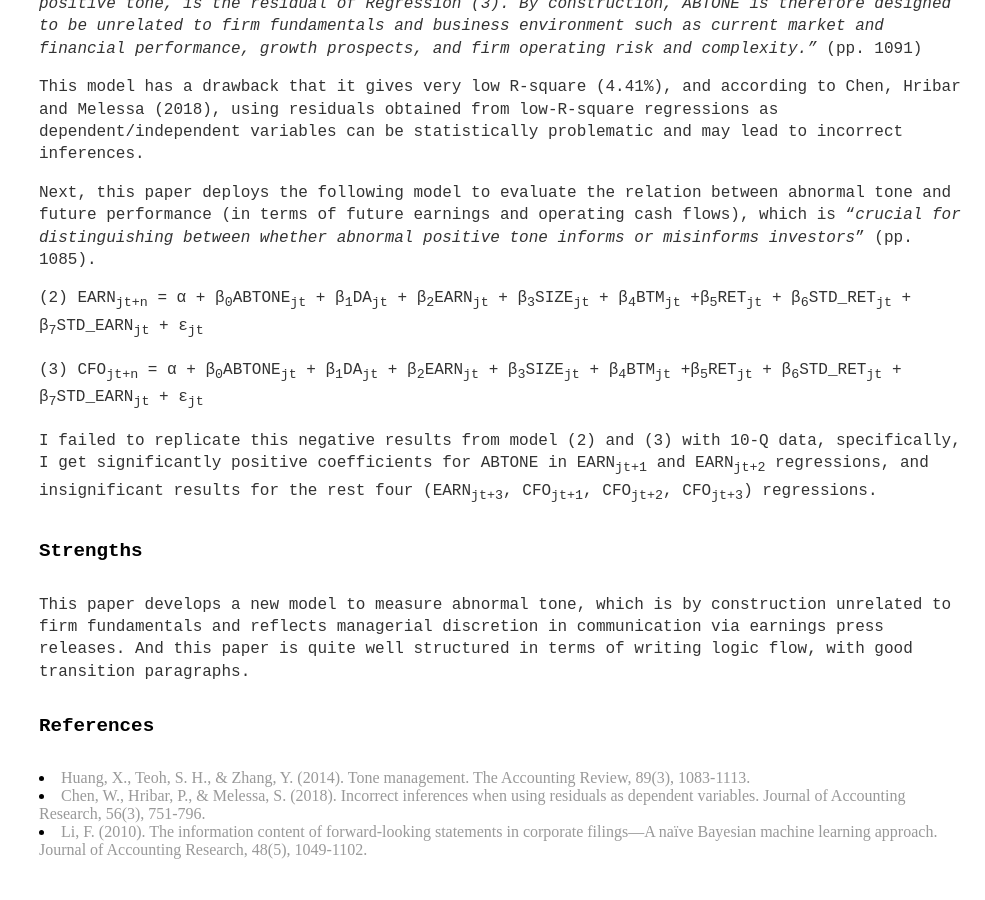
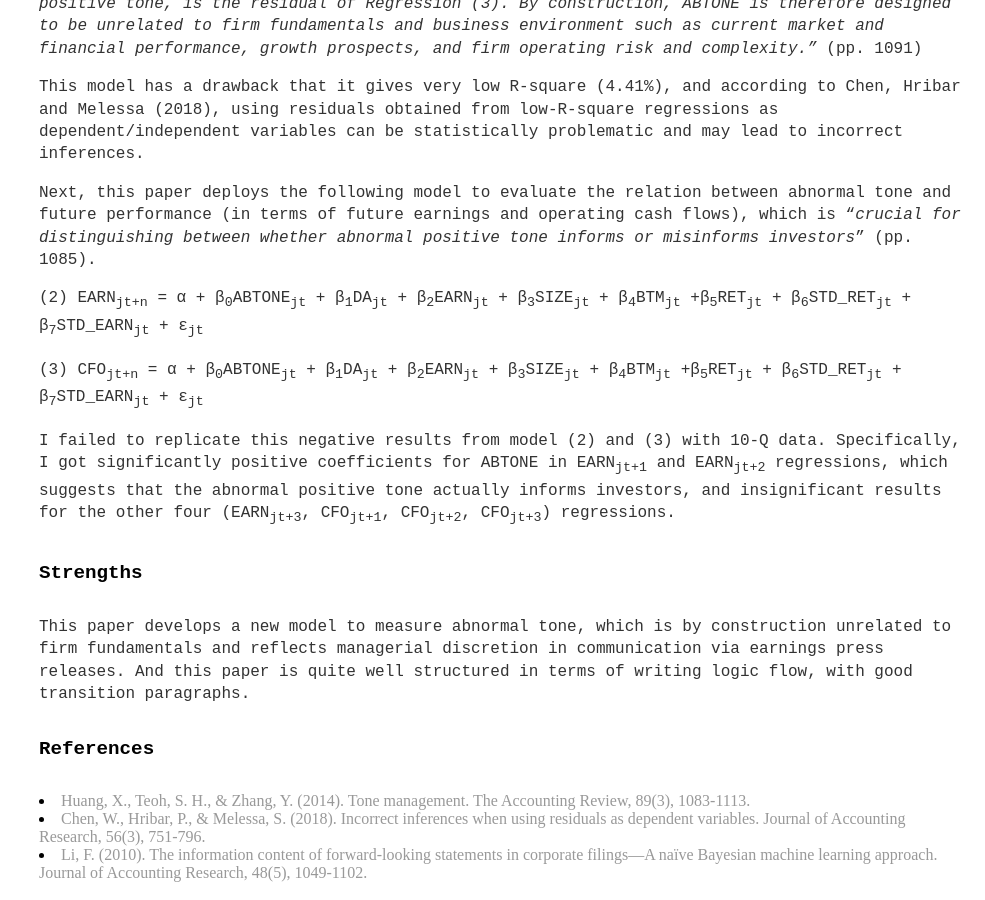
Before and after one commit to fengzhi22/fengzhi22.github.io, a Jekyll site: the page built from _posts/2020-04-21-paper-note-Huang-et-al-2014.md, in a window 1280 px wide and 900 px high, scrolled down 1206 px. Shown: the whole window, without its empty margins (295-1280 px from the left). Built offline with Jekyll 4.4.1, drawn with Linux system fonts in a browser that asks for light colours; before the commit the page ends 2083 px from its top, so only the background shows below that.

Commit message:
update Huang et al. 2014 paper note again

```diff
--- a/_posts/2020-04-21-paper-note-Huang-et-al-2014.md
+++ b/_posts/2020-04-21-paper-note-Huang-et-al-2014.md
@@ -44,7 +44,7 @@ Next, this paper deploys the following model to evaluate the relation between ab
 
 (3) CFO<sub>jt+n</sub> = &alpha; + &beta;<sub>0</sub>ABTONE<sub>jt</sub> + &beta;<sub>1</sub>DA<sub>jt</sub> + &beta;<sub>2</sub>EARN<sub>jt</sub> + &beta;<sub>3</sub>SIZE<sub>jt</sub> + &beta;<sub>4</sub>BTM<sub>jt</sub> +&beta;<sub>5</sub>RET<sub>jt</sub> + &beta;<sub>6</sub>STD_RET<sub>jt</sub> + &beta;<sub>7</sub>STD_EARN<sub>jt</sub> + &epsilon;<sub>jt</sub>
 
-I failed to replicate this negative results from model (2) and (3) with 10-Q data, specifically, I get significantly positive coefficients for ABTONE in EARN<sub>jt+1</sub> and EARN<sub>jt+2</sub> regressions, and insignificant results for the rest four (EARN<sub>jt+3</sub>, CFO<sub>jt+1</sub>, CFO<sub>jt+2</sub>, CFO<sub>jt+3</sub>) regressions.
+I failed to replicate this negative results from model (2) and (3) with 10-Q data. Specifically, I got significantly positive coefficients for ABTONE in EARN<sub>jt+1</sub> and EARN<sub>jt+2</sub> regressions, which suggests that the abnormal positive tone actually informs investors, and insignificant results for the other four (EARN<sub>jt+3</sub>, CFO<sub>jt+1</sub>, CFO<sub>jt+2</sub>, CFO<sub>jt+3</sub>) regressions.
 
 <h5>Strengths</h5>
 This paper develops a new model to measure abnormal tone, which is by construction unrelated to firm fundamentals and reflects managerial discretion in communication via earnings press releases. And this paper is quite well structured in terms of writing logic flow, with good transition paragraphs.
```
